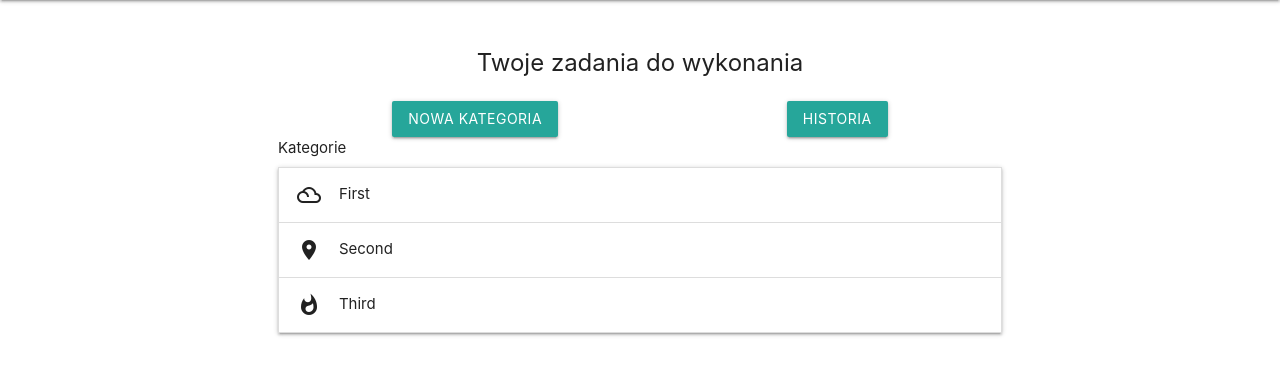
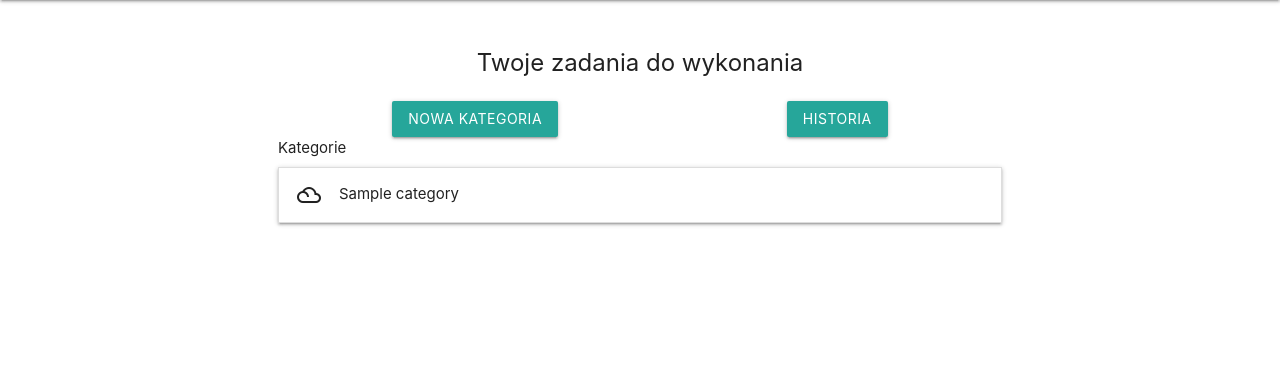
Before and after one commit to Bounty1993/flask-organizer, a Flask app: page /tasks/tags in a window 1280 px wide. Shown: the part 64-439 px from the top of the page. Run offline with Flask 2, Linux system fonts and the light colour scheme; a user stored in the database is signed in; tables that the repository leaves empty hold one stand-in row (values such as "Sample post").

Commit message:
category creation template

```diff
--- a/app/models.py
+++ b/app/models.py
@@ -139,10 +139,6 @@ class Category(db.Model):
     def __repr__(self):
         return f'<Category {self.title}>'
 
-    @classmethod
-    def verify_title(cls, title, user_id):
-        print('TO DO')
-
 
 @login.user_loader
 def load_user(id):
--- a/app/routes.py
+++ b/app/routes.py
@@ -141,7 +141,8 @@ def past_tasks():
 @app.route('/tasks/tags')
 def task_tags():
     cat_form = CategoryCreationForm()
-    return render_template('tasks_tags.html', cat_form=cat_form)
+    categories = current_user.categories.all()
+    return render_template('tasks_tags.html', cat_form=cat_form, categories=categories)
 
 
 @app.route('/tasks/categories/create', methods=['POST'])
--- a/app/templates/tasks_tags.html
+++ b/app/templates/tasks_tags.html
@@ -20,20 +20,14 @@
 
     <div>Kategorie</div>
     <ul class="collapsible">
+      {% for category in categories %}
       <li>
-        <div class="collapsible-header"><i class="material-icons">filter_drama</i>First</div>
+        <div class="collapsible-header"><i class="material-icons">filter_drama</i>{{category.title}}</div>
         <div class="collapsible-body"><span>Lorem ipsum dolor sit amet.</span></div>
       </li>
-      <li>
-        <div class="collapsible-header"><i class="material-icons">place</i>Second</div>
-        <div class="collapsible-body"><span>Lorem ipsum dolor sit amet.</span></div>
-      </li>
-      <li>
-        <div class="collapsible-header"><i class="material-icons">whatshot</i>Third</div>
-        <div class="collapsible-body"><span>Lorem ipsum dolor sit amet.</span></div>
-      </li>
+      {% endfor %}
     </ul>
-
+  </div>
 </div>
 <div id="modal1" class="modal">
   <form method="POST" action="{{ url_for('create_category') }}">
```
